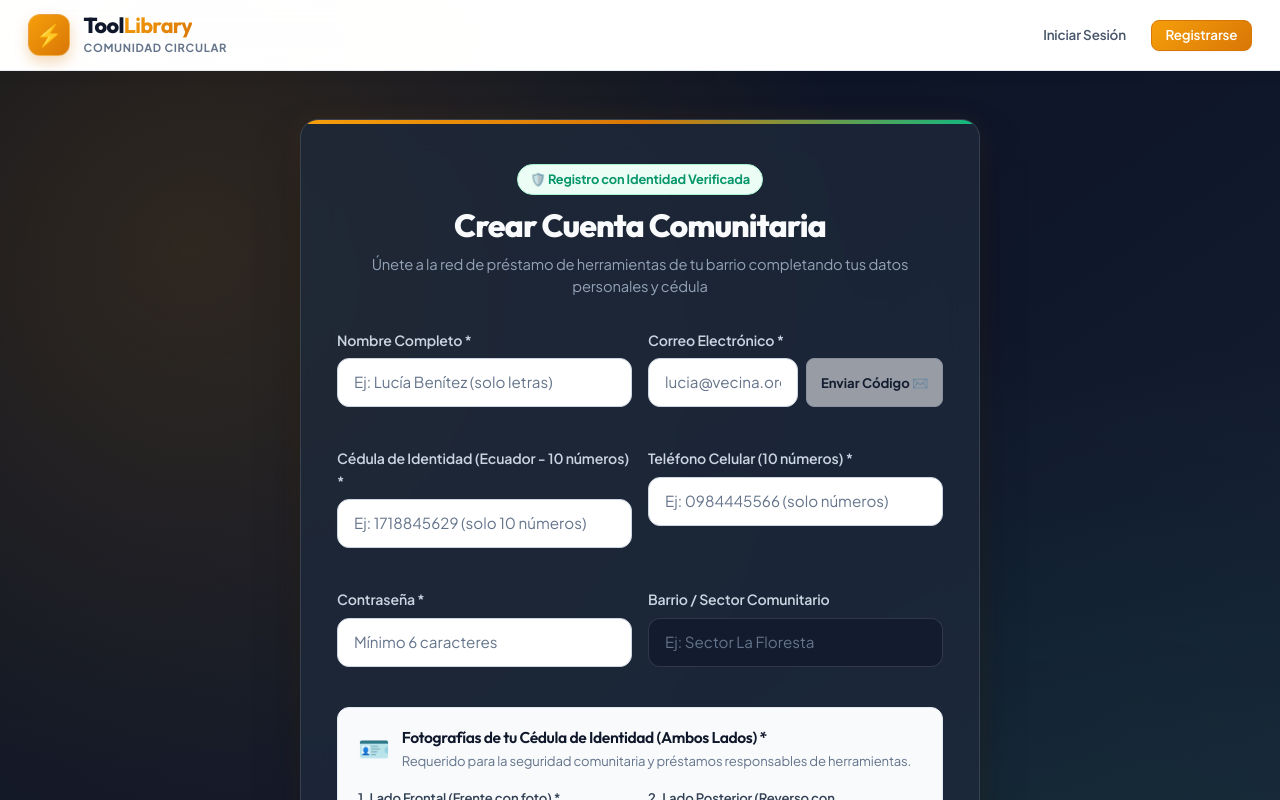
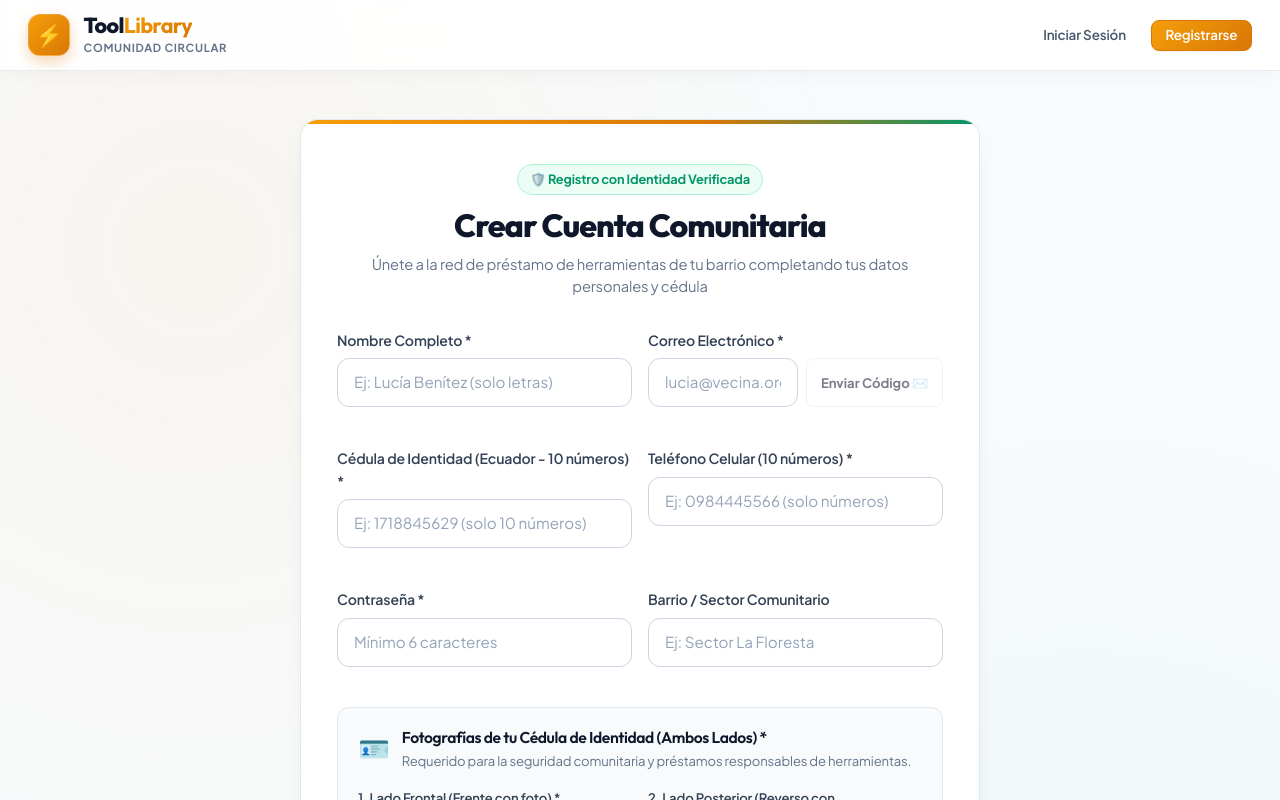
Before and after one commit to Ariel147852/ProyectoFinalLenguajes3, an Angular app in the folder frontend/: page /register in a window 1280 px wide. Shown: the top 800 px of the page. Built offline with nearby package versions, Linux system fonts and the light colour scheme; no server answers.

Commit message:
style: unificar fondo con paleta oficial, remover franja blanca inferior y armonizar navbar/footer

```diff
--- a/frontend/src/app/features/auth/login/login.css
+++ b/frontend/src/app/features/auth/login/login.css
@@ -1,30 +1,28 @@
 .auth-container {
-  min-height: calc(90vh - 80px);
+  min-height: calc(100vh - 75px);
   display: flex;
   align-items: center;
   justify-content: center;
   padding: 3rem 1.5rem;
-  background:
-    radial-gradient(circle at 15% 15%, rgba(245, 158, 11, 0.15) 0%, transparent 45%),
-    radial-gradient(circle at 85% 85%, rgba(5, 150, 105, 0.12) 0%, transparent 50%),
-    linear-gradient(145deg, #0b1120 0%, #0f172a 45%, #1e293b 100%);
-  animation: fadeIn 0.4s cubic-bezier(0.16, 1, 0.3, 1);
-  position: relative;
+  background-color: var(--bg-page, #f8fafc);
+  background-image:
+    radial-gradient(circle at 15% 15%, rgba(245, 158, 11, 0.05) 0%, transparent 45%),
+    radial-gradient(circle at 85% 85%, rgba(16, 185, 129, 0.05) 0%, transparent 45%);
+  animation: fadeIn 0.3s cubic-bezier(0.16, 1, 0.3, 1);
+  box-sizing: border-box;
 }
 
 .auth-card {
-  background: rgba(30, 41, 59, 0.78);
-  border: 1px solid rgba(255, 255, 255, 0.12);
+  background: #ffffff;
+  border: 1px solid #e2e8f0;
   border-radius: var(--radius-lg, 1.25rem);
   padding: 2.75rem 2.25rem;
   width: 100%;
   max-width: 440px;
-  box-shadow: 0 25px 50px -12px rgba(0, 0, 0, 0.5), 0 0 30px rgba(245, 158, 11, 0.08);
+  box-shadow: 0 10px 25px -5px rgba(15, 23, 42, 0.06), 0 8px 10px -6px rgba(15, 23, 42, 0.04);
   transition: transform 0.25s cubic-bezier(0.16, 1, 0.3, 1), box-shadow 0.25s cubic-bezier(0.16, 1, 0.3, 1), border-color 0.25s ease;
   position: relative;
   overflow: hidden;
-  backdrop-filter: blur(16px);
-  -webkit-backdrop-filter: blur(16px);
 }
 
 .auth-card::before {
@@ -34,12 +32,12 @@
   left: 0;
   right: 0;
   height: 4px;
-  background: linear-gradient(90deg, #f59e0b 0%, #d97706 50%, #10b981 100%);
+  background: linear-gradient(90deg, #f59e0b 0%, #d97706 60%, #059669 100%);
 }
 
 .auth-card:hover {
-  border-color: rgba(245, 158, 11, 0.35);
-  box-shadow: 0 30px 60px -15px rgba(0, 0, 0, 0.6), 0 0 35px rgba(245, 158, 11, 0.15);
+  border-color: #cbd5e1;
+  box-shadow: 0 20px 35px -8px rgba(15, 23, 42, 0.09), 0 10px 15px -7px rgba(15, 23, 42, 0.05);
 }
 
 .auth-header {
@@ -52,12 +50,12 @@
   font-size: 2rem;
   font-weight: 800;
   letter-spacing: -0.03em;
-  color: #f8fafc;
+  color: #0f172a;
   margin-bottom: 0.5rem;
 }
 
 .auth-header p {
-  color: #94a3b8;
+  color: #64748b;
   font-size: 0.92rem;
   line-height: 1.5;
 }
@@ -77,33 +75,33 @@
 .form-group label {
   font-size: 0.88rem;
   font-weight: 600;
-  color: #cbd5e1;
+  color: #334155;
   letter-spacing: -0.01em;
 }
 
 .form-group input {
   padding: 0.75rem 1rem;
-  border: 1.5px solid rgba(255, 255, 255, 0.12);
+  border: 1.5px solid #cbd5e1;
   border-radius: var(--radius-md, 0.75rem);
   font-size: 0.95rem;
-  color: #f8fafc;
+  color: #0f172a;
   outline: none;
-  background-color: rgba(15, 23, 42, 0.6);
+  background-color: #ffffff;
   transition: all 0.2s cubic-bezier(0.16, 1, 0.3, 1);
 }
 
 .form-group input::placeholder {
-  color: #64748b;
+  color: #94a3b8;
 }
 
 .form-group input:hover:not(:focus) {
-  border-color: rgba(255, 255, 255, 0.22);
+  border-color: #94a3b8;
 }
 
 .form-group input:focus {
-  border-color: #f59e0b;
-  background-color: rgba(15, 23, 42, 0.85);
-  box-shadow: 0 0 0 3.5px rgba(245, 158, 11, 0.22);
+  border-color: var(--primary, #d97706);
+  background-color: #ffffff;
+  box-shadow: 0 0 0 3.5px rgba(217, 119, 6, 0.16);
 }
 
 .btn-block {
@@ -117,13 +115,13 @@
   background: linear-gradient(135deg, #f59e0b 0%, #d97706 100%);
   color: white;
   border: none;
-  box-shadow: 0 6px 16px rgba(217, 119, 6, 0.35);
+  box-shadow: 0 4px 12px rgba(217, 119, 6, 0.28);
   transition: all 0.2s ease;
 }
 
 .btn-block:hover:not(:disabled) {
   background: linear-gradient(135deg, #fbbf24 0%, #b45309 100%);
-  box-shadow: 0 8px 22px rgba(217, 119, 6, 0.45);
+  box-shadow: 0 6px 18px rgba(217, 119, 6, 0.38);
   transform: translateY(-2px);
 }
 
@@ -139,29 +137,29 @@
 }
 
 .alert-error {
-  background-color: rgba(239, 68, 68, 0.15);
-  color: #fca5a5;
-  border: 1px solid rgba(239, 68, 68, 0.3);
+  background-color: #fef2f2;
+  color: #b91c1c;
+  border: 1px solid #fecaca;
 }
 
 .auth-footer {
   text-align: center;
   margin-top: 1.75rem;
   padding-top: 1.35rem;
-  border-top: 1px solid rgba(255, 255, 255, 0.08);
+  border-top: 1px solid #f1f5f9;
   font-size: 0.9rem;
-  color: #94a3b8;
+  color: #64748b;
 }
 
 .auth-footer a {
-  color: #f59e0b;
+  color: var(--primary, #d97706);
   font-weight: 700;
   text-decoration: none;
   transition: color 0.15s ease;
 }
 
 .auth-footer a:hover {
-  color: #fbbf24;
+  color: var(--primary-hover, #b45309);
   text-decoration: underline;
 }
 
--- a/frontend/src/app/shared/components/footer/footer.ts
+++ b/frontend/src/app/shared/components/footer/footer.ts
@@ -56,7 +56,7 @@ import { RouterModule } from '@angular/router';
       background-color: #0f172a;
       color: #94a3b8;
       padding: 3.5rem 1.5rem 1.5rem;
-      margin-top: 5rem;
+      margin-top: 0;
       border-top: 1px solid #1e293b;
     }
     .footer-content {
```
